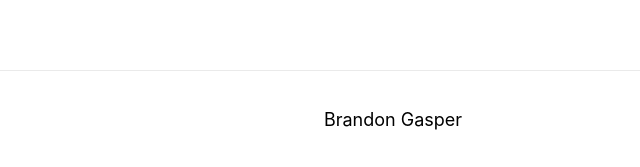
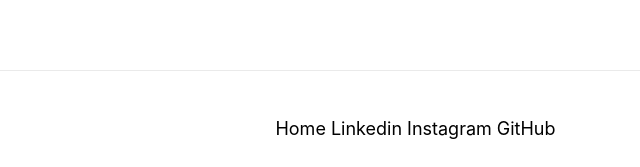
Before and after one commit to gasperb95/next.bg, a Next.js app: page /about-me in a window 1280 px wide. Shown: the part 639-806 px from the top of the page, without its empty margins (247-887 px from the left). Built offline with nearby package versions, Linux system fonts and the light colour scheme.

Commit message:
Updated Footer
Updated footer with links to social sites

```diff
--- a/components/footer/footer.js
+++ b/components/footer/footer.js
@@ -1,12 +1,12 @@
 import Link from 'next/link';
+import styles from './footer.module.css';
 export default function Footer() {
-    return <div>
-          <footer>
-        <Link
-          href="/"
-        >
-          Brandon Gasper
-        </Link>
-      </footer>
+    return <div className={styles.Foot}>
+            <ul>
+                <li className={styles.inline}><Link href="/">Home</Link></li>
+                <li className={styles.inline}><a href="https://www.linkedin.com/in/brandongasper/" target="blank">Linkedin</a></li>
+                <li className={styles.inline}><a href="https://www.instagram.com/brandon95g/" target="blank">Instagram</a></li>
+                <li className={styles.inline}><a href="https://github.com/gasperb95" target="blank">GitHub</a></li>
+            </ul>
     </div>;
   }
--- a/components/footer/footer.module.css
+++ b/components/footer/footer.module.css
@@ -1,18 +1,18 @@
-footer {
-  width: 100%;
-  height: 100px;
-  border-top: 1px solid #eaeaea;
-  display: flex;
-  justify-content: center;
-  align-items: center;
+.Foot {
+    padding:0;
+    list-style:none;
+    align-items: center;
+    font-size:18px;
+    line-height:1.6;
+    margin-bottom:0;
 }
-footer img {
-  margin-left: 0.5rem;
+
+.inline {
+    display: inline;
+    padding-left: 5px;
+    float: left;
 }
-footer a {
-  display: flex;
-  justify-content: center;
-  align-items: center;
-  text-decoration: none;
-  color: inherit;
-}
+.inline a:hover {
+    color: #0070f3;
+    text-decoration: none;
+  }
--- a/pages/about-me.js
+++ b/pages/about-me.js
@@ -29,8 +29,10 @@ export default function Me() {
       </h2>
       </main>
     </Layout>
-    <Footer>
-    </Footer>
+<footer>
+<Footer>
+</Footer>
+</footer>
     </>
   );
 }
```
Also changed, not shown: pages/index.js (+5 -9 lines).
